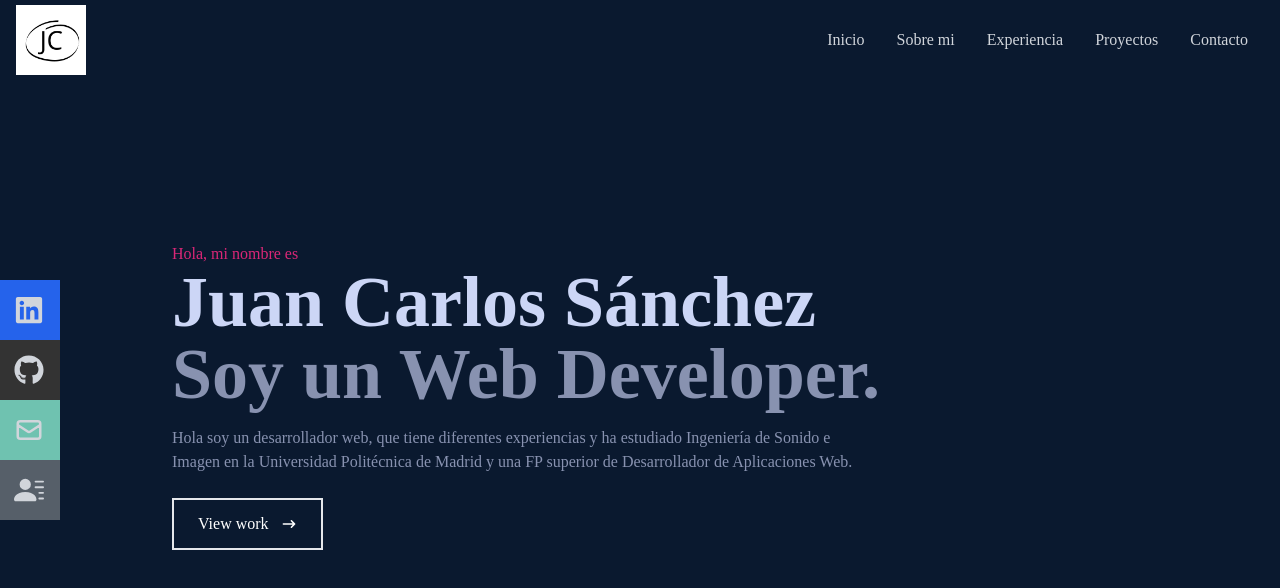
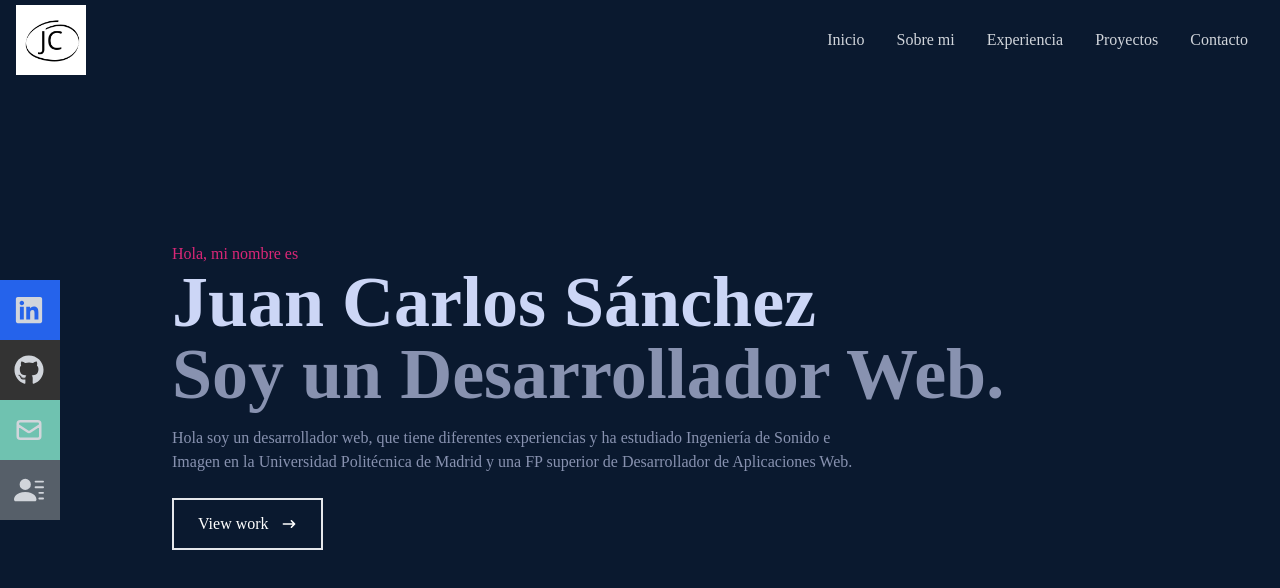
Before and after one commit to juancasanchez6/portfolio-react, a React (Create React App) app: page / in a window 1280 px wide. Shown: the top 588 px of the page. Built offline with nearby package versions, Linux system fonts and the light colour scheme.

Commit message:
Update-Portfolio

```diff
--- a/src/componentes/Home.js
+++ b/src/componentes/Home.js
@@ -12,7 +12,7 @@ const Home = () => {
           Juan Carlos Sánchez
         </h1>
         <h2 className="text-4xl sm:text-7xl font-bold text-[#8892b0]">
-          Soy un Web Developer.
+          Soy un Desarrollador Web.
         </h2>
         <p className="text-[#8892b0] py-4 max-w-[700px]">
           Hola soy un desarrollador web, que tiene diferentes experiencias y ha
```
